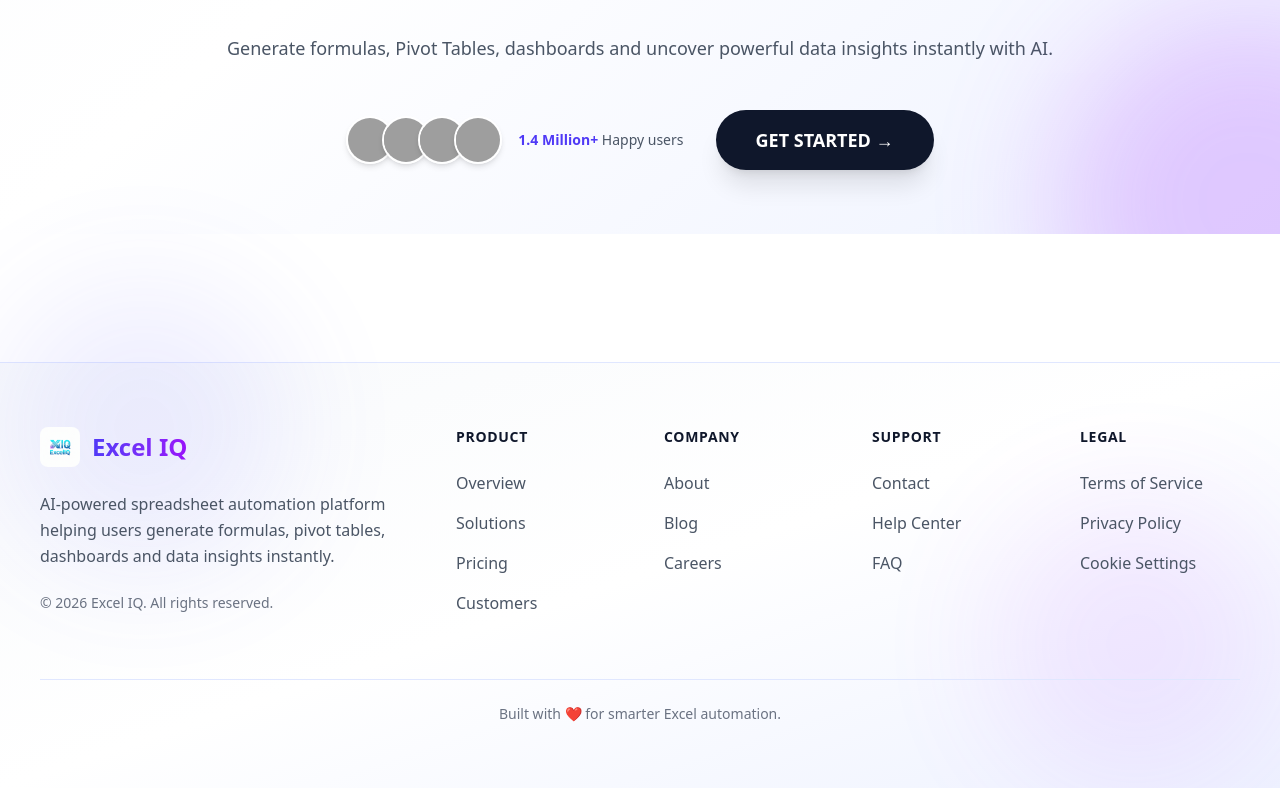
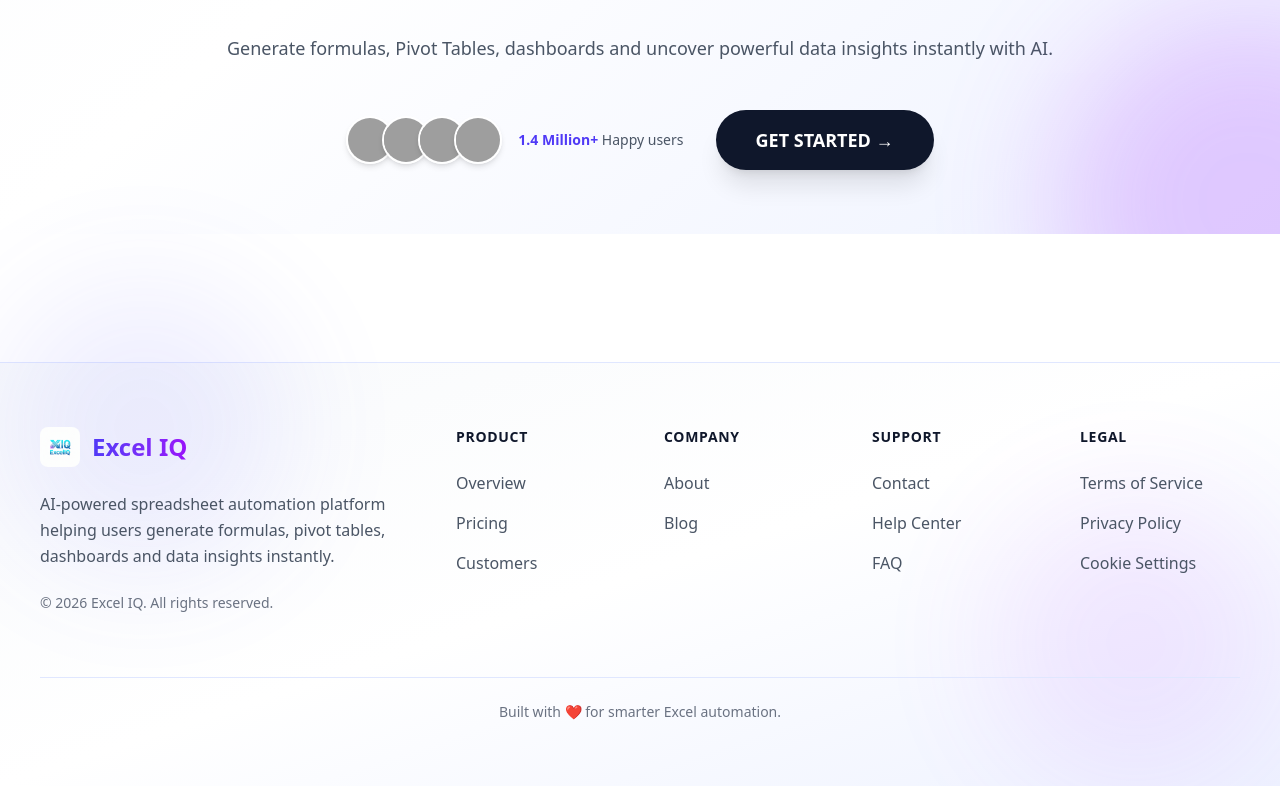
Before and after one commit to digipodium/ExcelIQ, a Next.js app in the folder frontend/: page / in a window 1280 px wide. Shown: the part 810-1598 px from the top of the page. Built offline with nearby package versions, Linux system fonts and the light colour scheme; grey boxes are pictures that could not be loaded.

Commit message:
clean up footer links by removing redundant entries

```diff
--- a/frontend/src/components/Footer.jsx
+++ b/frontend/src/components/Footer.jsx
@@ -45,11 +45,11 @@ const Footer = () => {
           {[
             {
               title: "Product",
-              links: ["Overview", "Solutions", "Pricing", "Customers"],
+              links: ["Overview",  "Pricing", "Customers"],
             },
             {
               title: "Company",
-              links: ["About", "Blog", "Careers"],
+              links: ["About", "Blog", ],
             },
             {
               title: "Support",
```
